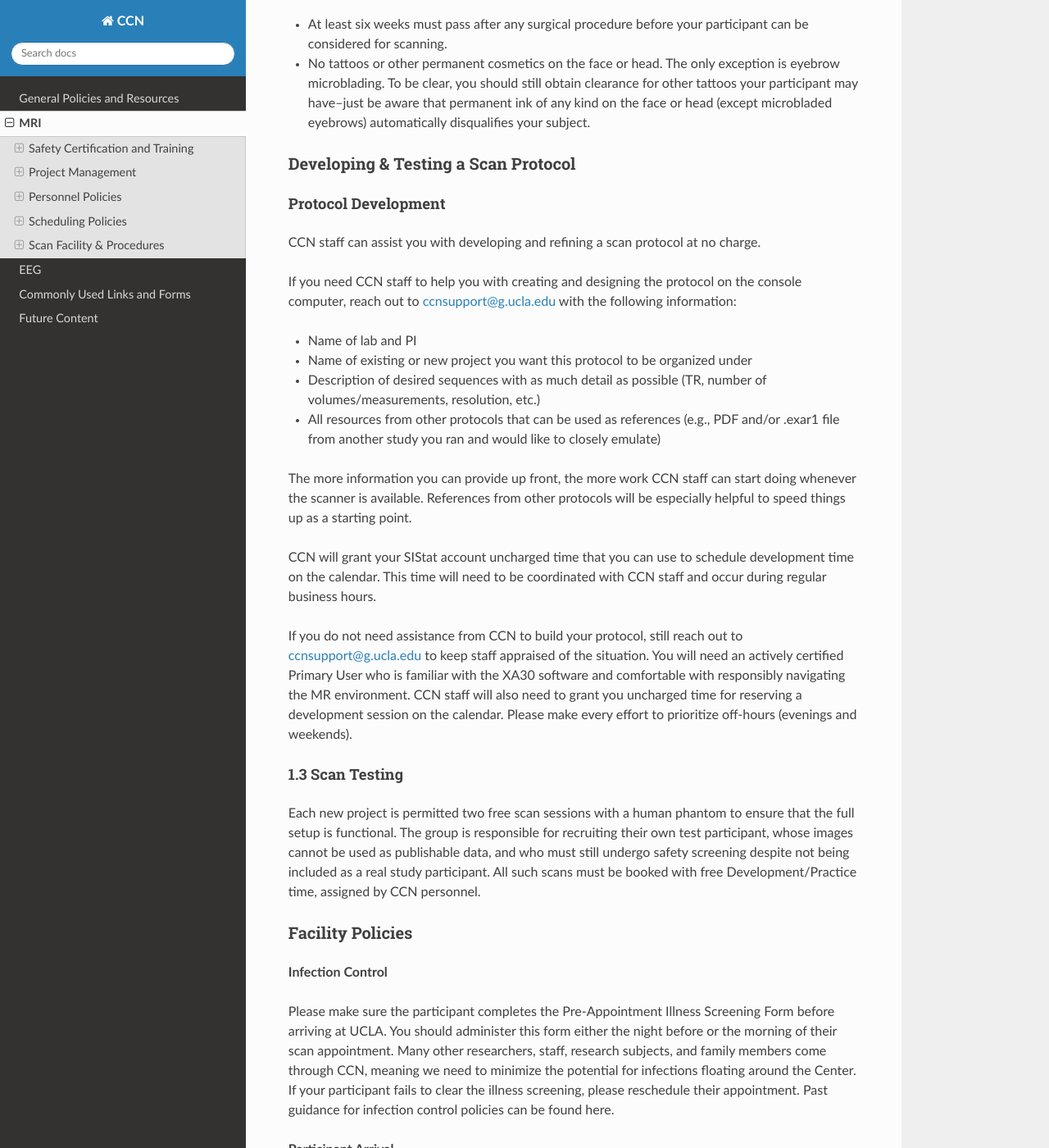
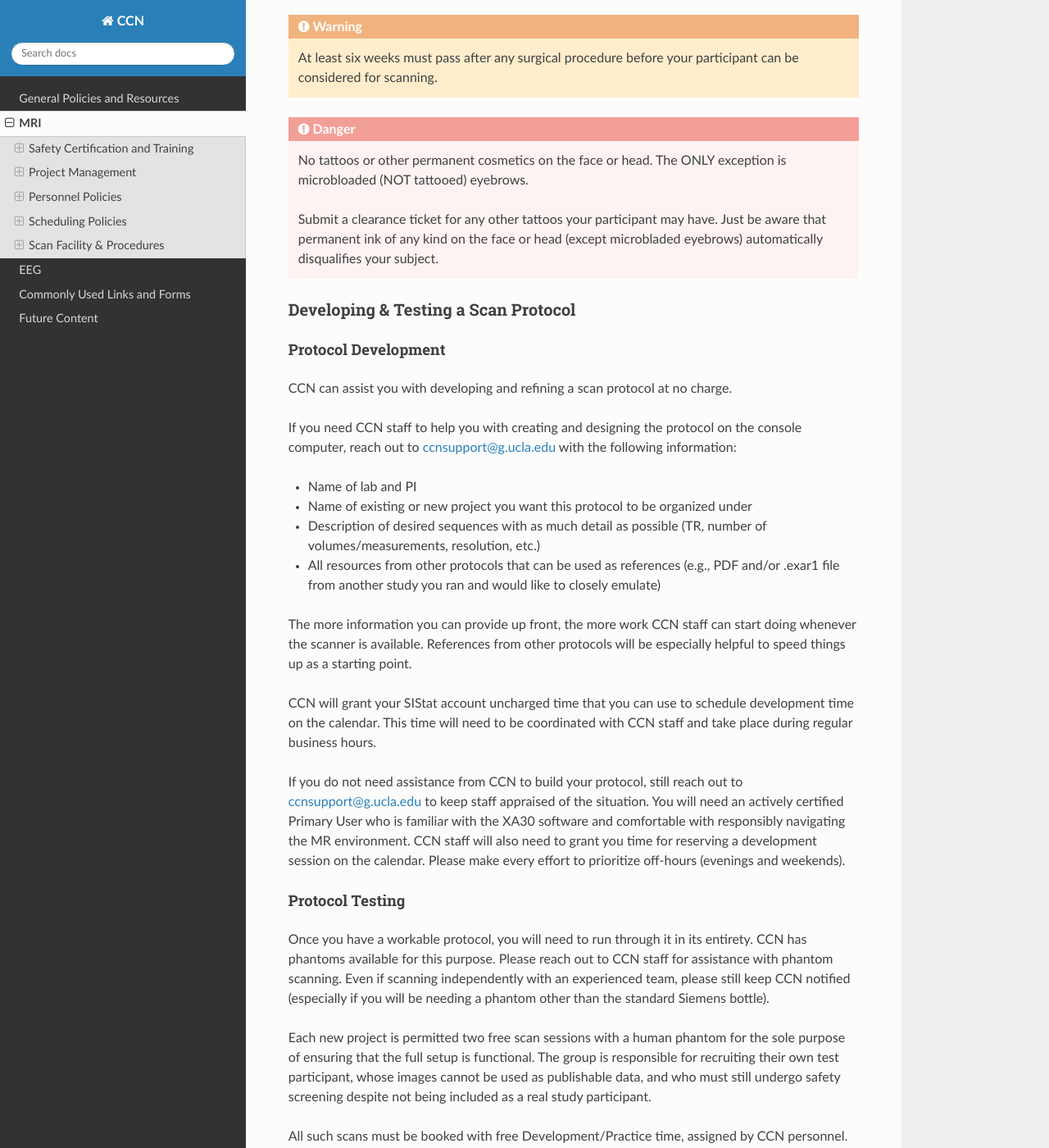
Before and after one commit to CCN-Support/CCN_Wiki, a Sphinx documentation site: the page built from docs/source/mri.rst, in a window 1280 px wide and 1400 px high, scrolled down 17893 px. Shown: the whole window at 82% size. Built offline with Sphinx 7.4.7 and the Read the Docs theme 3.1.0, drawn with Linux system fonts in a browser that asks for light colours; some of the changed text lies outside the part shown.

Commit message:
Update mri.rst

```diff
--- a/docs/source/mri.rst
+++ b/docs/source/mri.rst
@@ -249,7 +249,7 @@ In the event that this cannot be achieved, please make every effort to pull in b
    - See next section for details
 
 3.3  Volunteers
-~~~~~~~~~~~~~~
+~~~~~~~~~~~~~~~
 All volunteers who would like to join a lab and gain valuable research experience at the Staglin Center are required to undergo the full onboarding process with the `UCLA Health Sciences Volunteer Program <https://www.uclahealth.org/Volunteer/ucla-health-sciences-volunteer-program>`_.
 
 Their duties and responsibilites are outlined in accordance with the `Staglin Volunteer Addendum <https://drive.google.com/file/d/1zPvjn6u_a6ogrXOi2bJVTLCrzhcw35qz/view?usp=sharing>`_. Please read it over carefully.
@@ -263,22 +263,22 @@ Their duties and responsibilites are outlined in accordance with the `Staglin Vo
    A volunteer cannot become a Primary User, regardless of how much experience they gain. They must transition to another role if they wish to be a Primary User. A role that is paid in some capacity (staff, grad student, etc.) is most straightforward. Undergrad RAs and work study students may potentially be eligible, but must seek additional approval from CCN staff.
 
 3.4  MR Technician Services
-~~~~~~~~~~~~~~~~~~~~~~~~~~
+~~~~~~~~~~~~~~~~~~~~~~~~~~~
 Staglin One Mind MR technicians maintain the MR facility and are available to support experimenters in developing scan protocols and troubleshooting scanner-related issues. If there is an anticipated need for support during scanning, experimenters must contact the technicians well in advance of the scheduled scan.
 
 Contact information is posted in multiple areas throughout the Center (e.g., on the control room wall, by the Eyetracking computer) in the event of unanticipated issues during the scan.
 
 3.5  Observers
-~~~~~~~~~~~~~
+~~~~~~~~~~~~~~
 Persons who have not completed safety certification are not permitted to observe scans or enter the magnet room for training or other purposes. For case-by-case exceptions with respect to scan shadowing, see the sections regarding CCN's Restricted Areas policy and :ref:`FAQ_personnel`.
 
 3.6  Visitors
-~~~~~~~~~~~~
+~~~~~~~~~~~~~
 As per Staglin One Mind CCN safety protocol, visitors are not allowed in the MR suite without prior approval. Please email ccnsupport@g.ucla.edu to arrange a visit for external groups or individuals. CCN staff will need to set up an Event with UCLA Insurance & Risk Management and create a waiver for the visitors to sign.
 
 .. _FAQ_personnel:
 3.7  FAQ: Personnel Policies
-~~~~~~~~~~~~~~~~~~~~~~~~~~~
+~~~~~~~~~~~~~~~~~~~~~~~~~~~~
 
 **Why am I not in the user dropdown list when scheduling a scan?**
 
@@ -365,8 +365,8 @@ Each funded project starts with two free cancellations and accrues another after
 Scan Facility & Procedures
 --------------------------
 
-Scan Equipment
-~~~~~~~~~~~~~~
+Facility Equipment
+~~~~~~~~~~~~~~~~~~
 
 CCN maintains the following equipment to support scan activities:
 
@@ -437,20 +437,25 @@ The proposal will be reviewed by the Executive Committee members and CCN personn
 Please still consider `CTSI <https://ctsi.ucla.edu/funding-opportunities>`_ for funding opportunities.
 
 Metal Screening and Safety Clearance
-~~~~~~~~~~~~~~~~
+~~~~~~~~~~~~~~~~~~~~~~~~~~~~~~~~~~~~
 All participants need to be diligently screened for contraindications to MR imaging during recruitment. Review and sign the `Metal Screening Form <https://drive.google.com/file/d/1aUwmgXoij_czd8YktXmo0yDLjpqbuUpm/view?usp=sharing>`_ with each participant for each scan session. If there are any items of concern, follow up with your participant for more information, collect all relevant documentation from them and/or their medical team, and pass everything along to CCN staff for a final decision. Do not ask CCN about your participant's implant or device without first researching the relevant background.
 
 All implants needs to be cleared by CCN *before scanning*. If your participant has an implant, please follow the `instructions <https://docs.google.com/document/d/13g-DVRauCgZAkScw0D5j03cCPeCiu2Fi/edit#heading=h.rgb25in7p2nc>`_ to submit a ticket in our `ticketing system <https://support.idre.ucla.edu/helpdesk/>`_ for clearance. Please keep in mind:
 
-- At least six weeks must pass after any surgical procedure before your participant can be considered for scanning.
-- No tattoos or other permanent cosmetics on the face or head. The only exception is eyebrow microblading. To be clear, you should still obtain clearance for other tattoos your participant may have--just be aware that permanent ink of any kind on the face or head (except microbladed eyebrows) automatically disqualifies your subject.
+.. warning::
+   At least six weeks must pass after any surgical procedure before your participant can be considered for scanning.
+
+.. danger::
+   No tattoos or other permanent cosmetics on the face or head. The ONLY exception is microbloaded (NOT tattooed) eyebrows.
+
+   Submit a clearance ticket for any other tattoos your participant may have. Just be aware that permanent ink of any kind on the face or head (except microbladed eyebrows) automatically disqualifies your subject.
 
 Developing & Testing a Scan Protocol
 ~~~~~~~~~~~~~~~~~~~~~~~~~~~~~~~~~~~~
 
 Protocol Development
 ^^^^^^^^^^^^^^^^^^^^
-CCN staff can assist you with developing and refining a scan protocol at no charge.
+CCN can assist you with developing and refining a scan protocol at no charge.
 
 If you need CCN staff to help you with creating and designing the protocol on the console computer, reach out to ccnsupport@g.ucla.edu with the following information:
 
@@ -461,14 +466,17 @@ If you need CCN staff to help you with creating and designing the protocol on th
 
 The more information you can provide up front, the more work CCN staff can start doing whenever the scanner is available. References from other protocols will be especially helpful to speed things up as a starting point.
 
-CCN will grant your SIStat account uncharged time that you can use to schedule development time on the calendar. This time will need to be coordinated with CCN staff and occur during regular business hours.
+CCN will grant your SIStat account uncharged time that you can use to schedule development time on the calendar. This time will need to be coordinated with CCN staff and take place during regular business hours.
 
-If you do not need assistance from CCN to build your protocol, still reach out to ccnsupport@g.ucla.edu to keep staff appraised of the situation. You will need an actively certified Primary User who is familiar with the XA30 software and comfortable with responsibly navigating the MR environment. CCN staff will also need to grant you uncharged time for reserving a development session on the calendar. Please make every effort to prioritize off-hours (evenings and weekends).
+If you do not need assistance from CCN to build your protocol, still reach out to ccnsupport@g.ucla.edu to keep staff appraised of the situation. You will need an actively certified Primary User who is familiar with the XA30 software and comfortable with responsibly navigating the MR environment. CCN staff will also need to grant you time for reserving a development session on the calendar. Please make every effort to prioritize off-hours (evenings and weekends).
 
-**1.3 Scan Testing**
-^^^^^^^^^^^^^^^^^^^^
+Protocol Testing
+^^^^^^^^^^^^^^^^
+Once you have a workable protocol, you will need to run through it in its entirety. CCN has phantoms available for this purpose. Please reach out to CCN staff for assistance with phantom scanning. Even if scanning independently with an experienced team, please still keep CCN notified (especially if you will be needing a phantom other than the standard Siemens bottle).
 
-Each new project is permitted two free scan sessions with a human phantom to ensure that the full setup is functional. The group is responsible for recruiting their own test participant, whose images cannot be used as publishable data, and who must still undergo safety screening despite not being included as a real study participant. All such scans must be booked with free Development/Practice time, assigned by CCN personnel.
+Each new project is permitted two free scan sessions with a human phantom for the sole purpose of ensuring that the full setup is functional. The group is responsible for recruiting their own test participant, whose images cannot be used as publishable data, and who must still undergo safety screening despite not being included as a real study participant.
+
+All such scans must be booked with free Development/Practice time, assigned by CCN personnel.
 
 Facility Policies
 ~~~~~~~~~~~~~~~~~~
```
Also changed, not shown: other parts of docs/source/mri.rst (+1 -1 lines).
